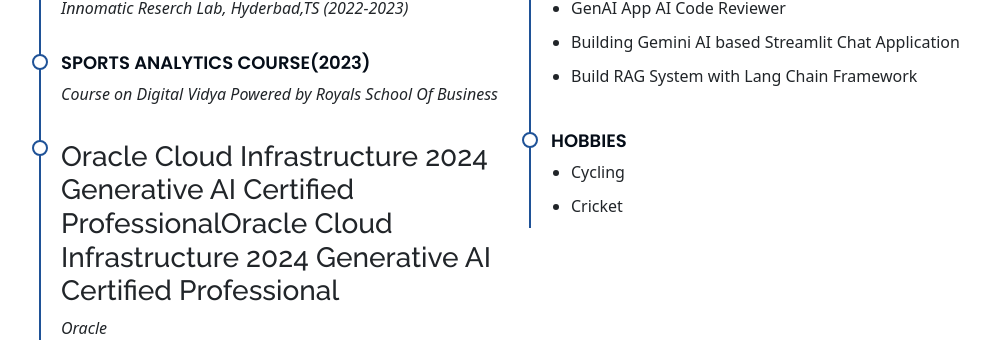
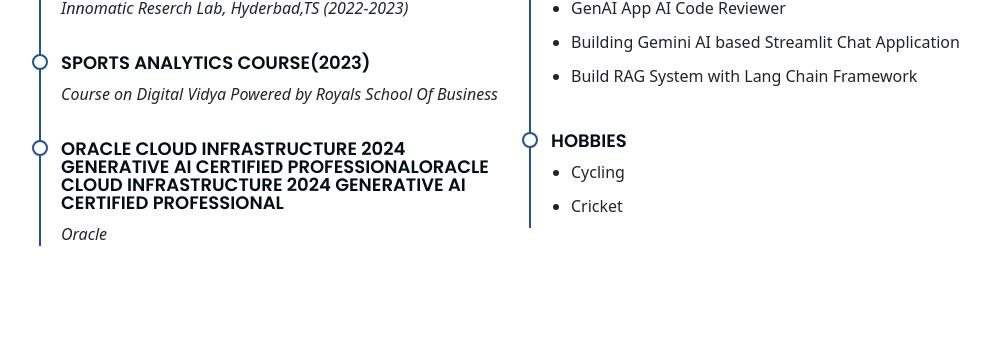
Before and after one commit to aashishkasar/My-Portfolio, a React (Create React App) app: page / in a window 1280 px wide. Shown: the part 2693-3051 px from the top of the page, without its empty margins (273-1269 px from the left). Built offline with nearby package versions, Linux system fonts and the light colour scheme.

Commit message:
Update App.js

```diff
--- a/src/App.js
+++ b/src/App.js
@@ -278,7 +278,7 @@ Skills: Python (Programming Language) · Data Analysis · Data Science · Django
               <p></p>
             </div>
             <div className="resume-item">
-              <h3> Oracle Cloud Infrastructure 2024 Generative AI Certified ProfessionalOracle Cloud Infrastructure 2024 Generative AI Certified Professional</h3>
+              <h4> Oracle Cloud Infrastructure 2024 Generative AI Certified ProfessionalOracle Cloud Infrastructure 2024 Generative AI Certified Professional</h4>
               <p><em>Oracle</em></p>
               <p></p>
             </div>
```
